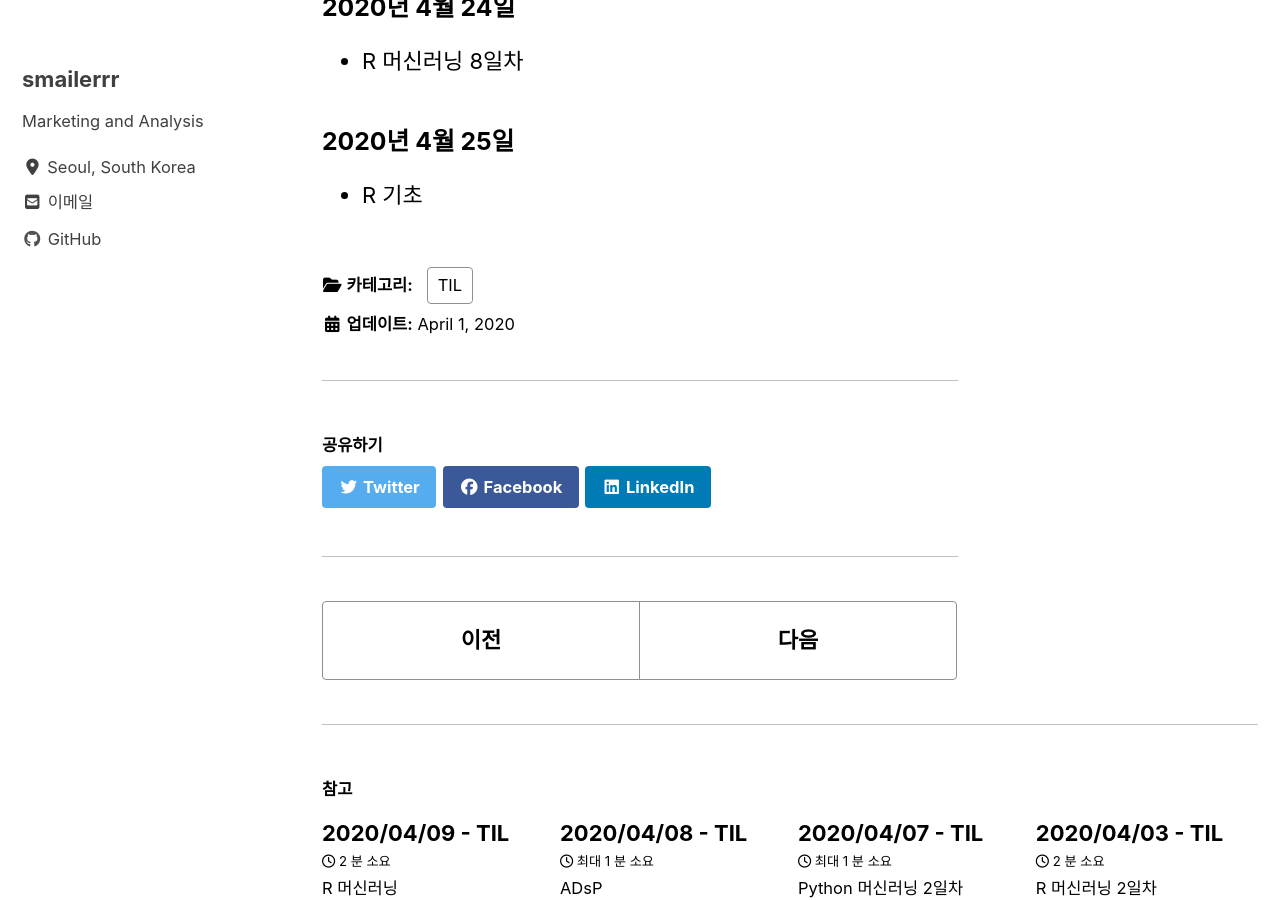
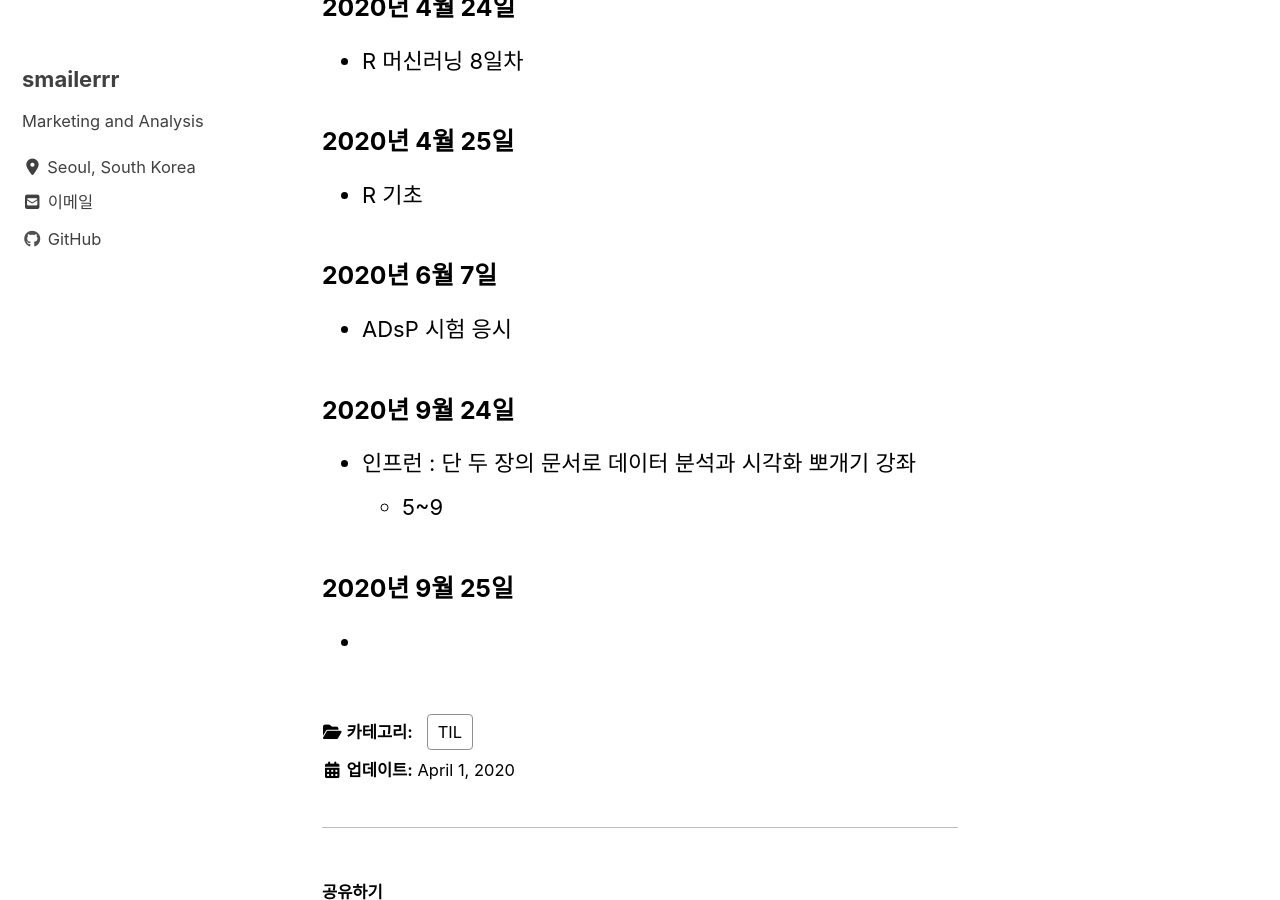
Before and after one commit to smilerrr/smilerrr.github.io, a Jekyll site: the page built from _posts/til/2020-04-01-TIL.md, in a window 1280 px wide and 900 px high, scrolled down 3573 px. Built offline with Jekyll 4.4.1, drawn with Linux system fonts in a browser that asks for light colours; cached includes are drawn as plain includes; nearby versions of some CDN libraries; some of the changed text lies outside the part shown.

Commit message:
Update 2020-04-01-TIL.md

```diff
--- a/_posts/til/2020-04-01-TIL.md
+++ b/_posts/til/2020-04-01-TIL.md
@@ -85,3 +85,13 @@ toc: true
 
 ### 2020년 4월 25일
 - R 기초
+
+### 2020년 6월 7일
+- ADsP 시험 응시
+
+### 2020년 9월 24일
+- 인프런 : 단 두 장의 문서로 데이터 분석과 시각화 뽀개기 강좌
+    - 5~9
+
+### 2020년 9월 25일
+-
```
